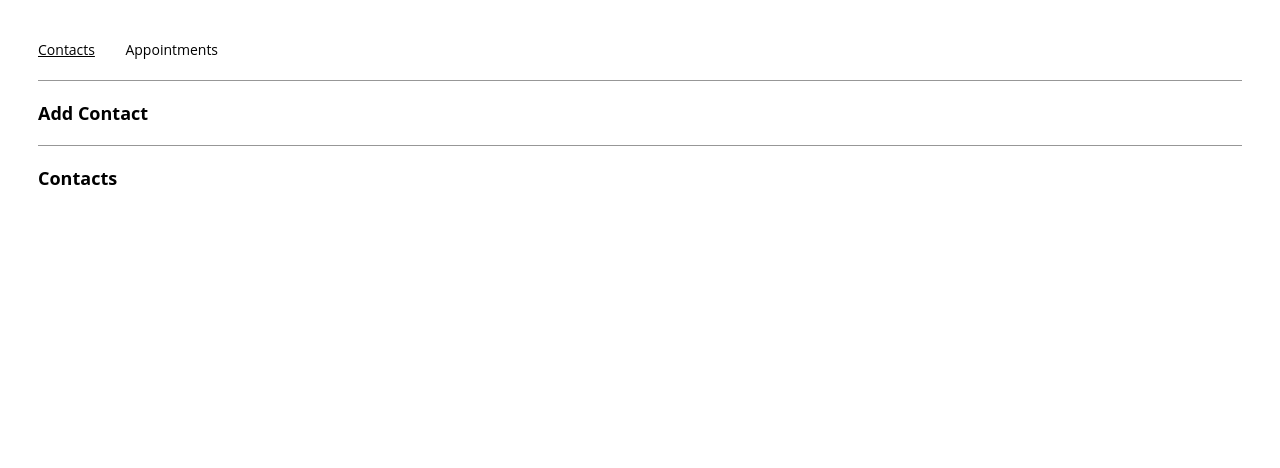
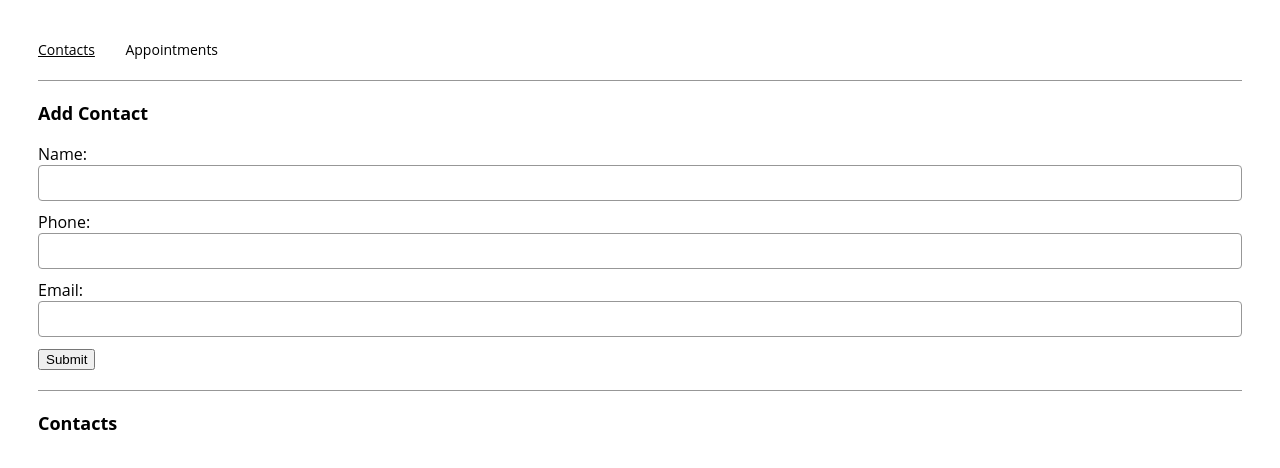
Before and after one commit to jvsinghk/appointment-planner, a React (Create React App) app: page /contacts in a window 1280 px wide. Shown: the top 468 px of the page. Built offline with nearby package versions, Linux system fonts and the light colour scheme.

Commit message:
Complete ContactForm requirements

```diff
--- a/src/components/contactForm/ContactForm.js
+++ b/src/components/contactForm/ContactForm.js
@@ -10,6 +10,39 @@ export const ContactForm = ({
   handleSubmit
 }) => {
   return (
-    ContactForm
+    <form onSubmit={handleSubmit}>
+      <label for='name'>Name:</label>
+      <input
+        id='name'
+        className='name'
+        type='text'
+        value={name}
+        onChange={({target}) => (setName(target.value))}
+        required
+      />
+
+      <label for='phone'>Phone:</label>
+      <input
+        id='number'
+        className='phone'
+        type='tel'
+        value={phone}
+        pattern='^[6-9][0-9]{9}$'
+        onChange={({target}) => (setPhone(target.value))}
+        required
+      />
+
+      <label for='email'>Email:</label>
+      <input
+        id='email'
+        className='email'
+        type='email'
+        value={email}
+        onChange={({target}) => (setEmail(target.value))}
+        required
+      />
+
+      <button type='submit'>Submit</button>
+    </form>
   );
 };
```
